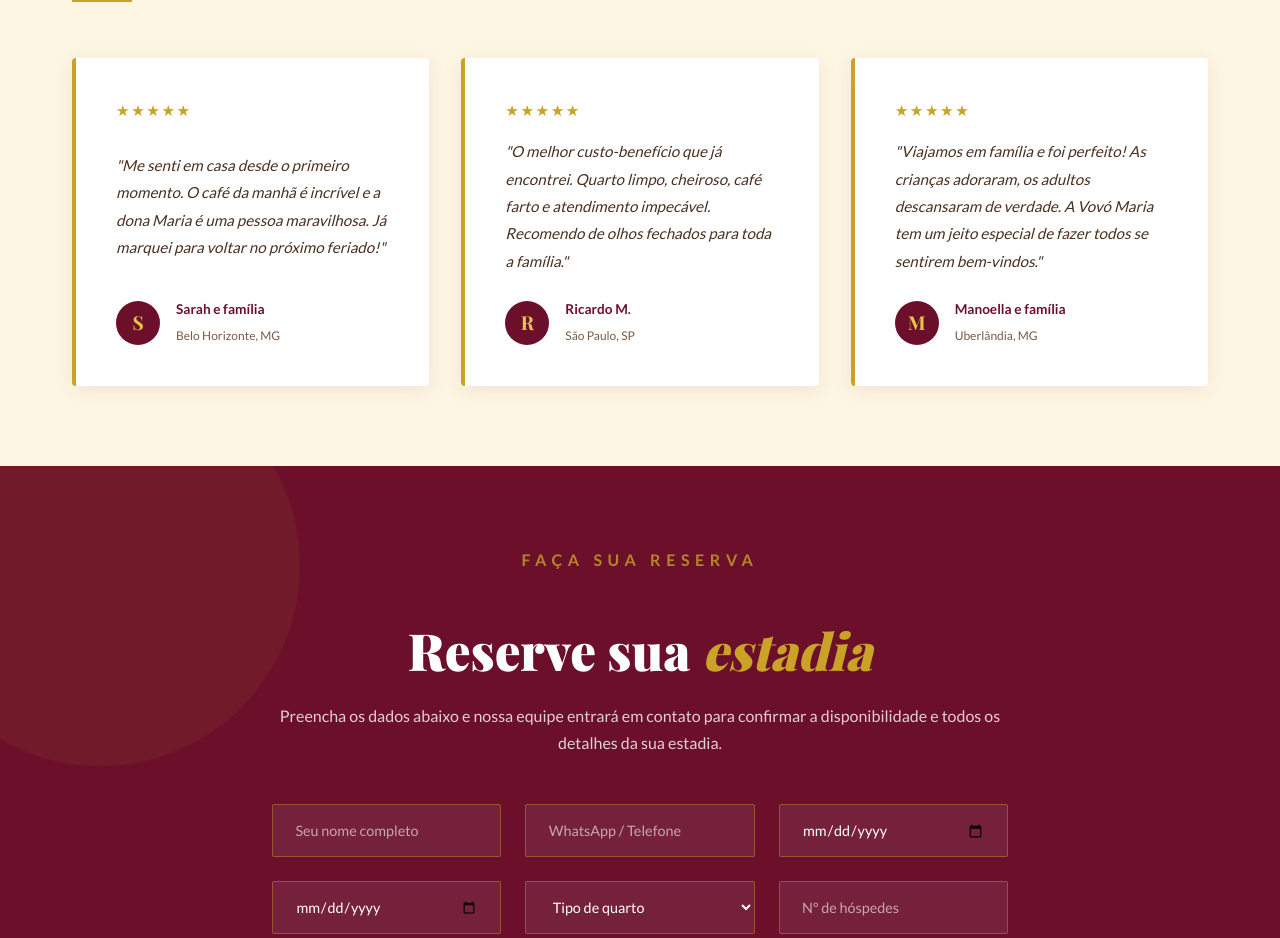
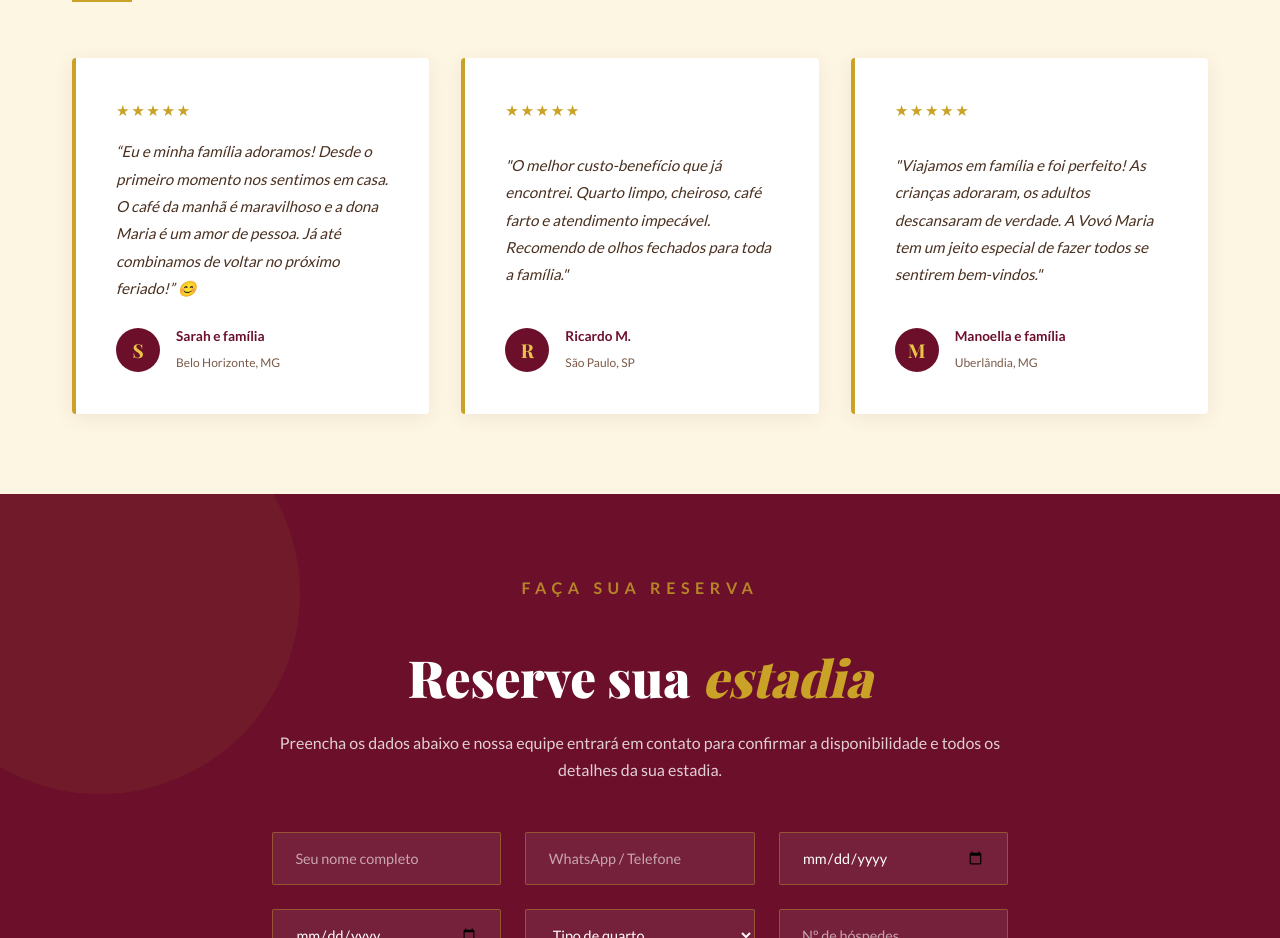
Before and after one commit to devsparksuporte-web/hotel-da-Vov-Maria, a Next.js app: page /en in a window 1280 px wide. Shown: the part 3620-4558 px from the top of the page. Built offline with nearby package versions, Linux system fonts and the light colour scheme.

Commit message:
Update Reviews.tsx

```diff
--- a/src/components/Reviews.tsx
+++ b/src/components/Reviews.tsx
@@ -12,7 +12,7 @@ export default function Reviews() {
         <div className={styles.reviewsGrid}>
           <div className={styles.reviewCard}>
             <div className={styles.reviewStars}>★★★★★</div>
-            <p className={styles.reviewText}>"Me senti em casa desde o primeiro momento. O café da manhã é incrível e a dona Maria é uma pessoa maravilhosa. Já marquei para voltar no próximo feriado!"</p>
+            <p className={styles.reviewText}>“Eu e minha família adoramos! Desde o primeiro momento nos sentimos em casa. O café da manhã é maravilhoso e a dona Maria é um amor de pessoa. Já até combinamos de voltar no próximo feriado!” 😊</p>
             <div className={styles.reviewAuthor}>
               <div className={styles.avatar}>S</div>
               <div className={styles.authorInfo}>
```
